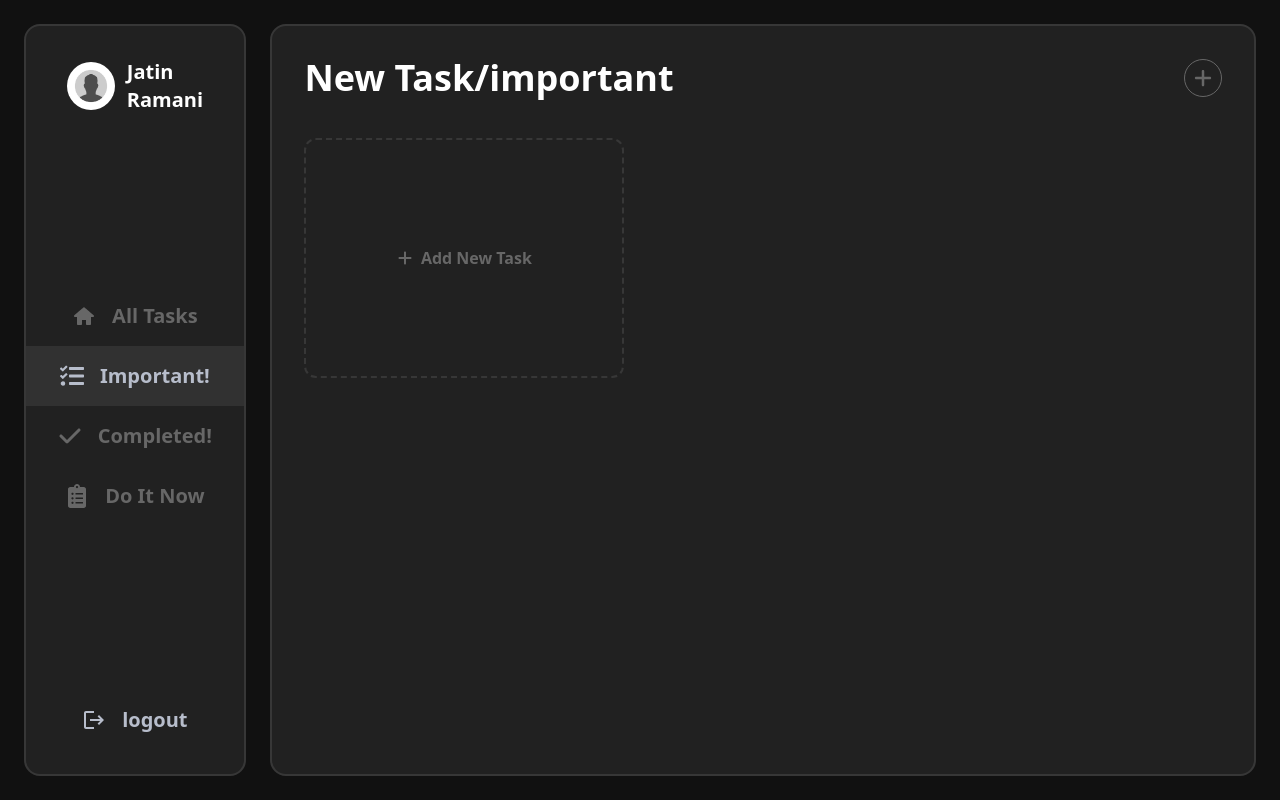
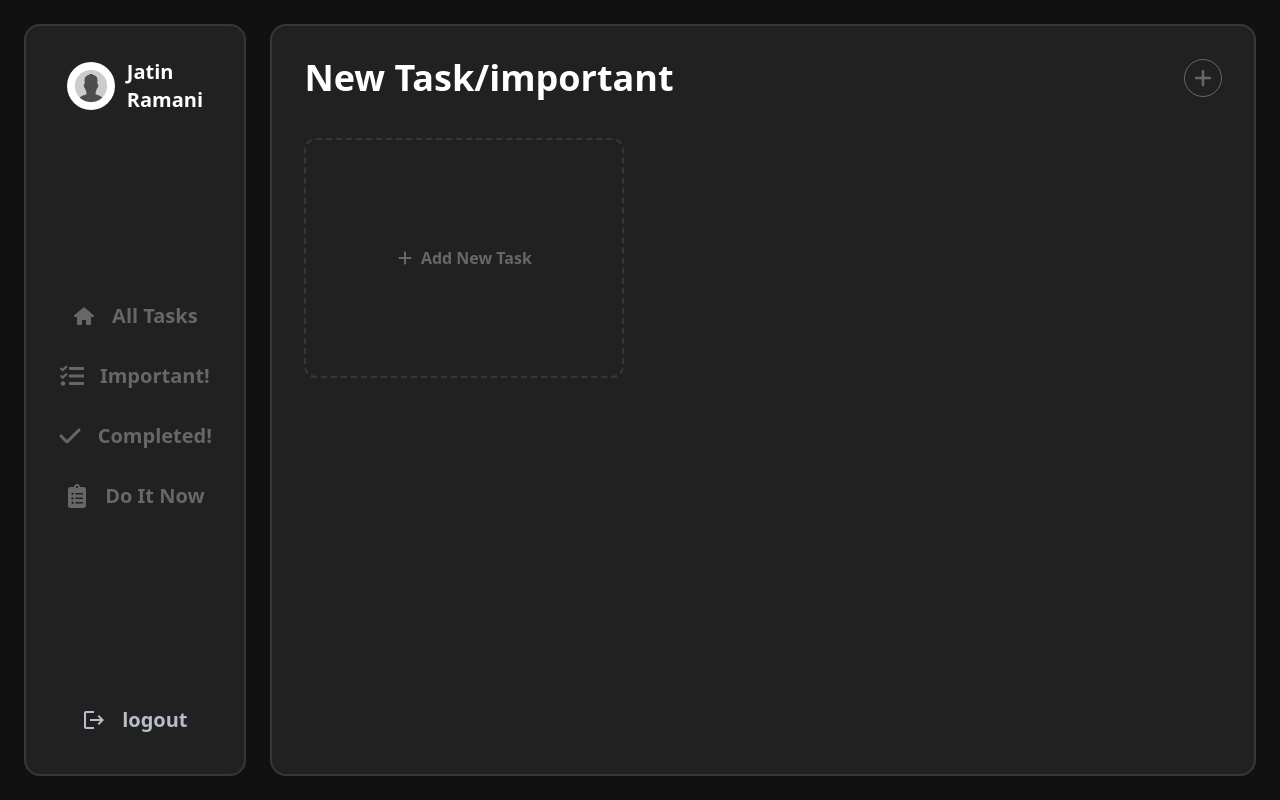
Before and after one commit to jatinkumar022/new-task, a React (Vite) app: page /new-task/important in a window 1280 px wide. Built offline with nearby package versions, Linux system fonts and the light colour scheme.

Commit message:
new path

```diff
--- a/src/components/Sidebar.tsx
+++ b/src/components/Sidebar.tsx
@@ -30,7 +30,7 @@ const Sidebar = () => {
             <h3 className=" md:block hidden">All Tasks</h3>
           </NavLink>
           <NavLink
-            to={"important"}
+            to={"new-task/important"}
             className={({ isActive }) =>
               isActive
                 ? "flex justify-center items-center gap-4 text-xl py-4 duration-300 bg-task-color text-icons-color"
@@ -41,7 +41,7 @@ const Sidebar = () => {
             <h3 className=" md:block hidden ">Important!</h3>
           </NavLink>
           <NavLink
-            to={"completed"}
+            to={"new-task/completed"}
             className={({ isActive }) =>
               isActive
                 ? "flex justify-center items-center gap-4 text-xl py-4 duration-300 bg-task-color text-icons-color"
@@ -52,7 +52,7 @@ const Sidebar = () => {
             <h3 className="md:block hidden ">Completed!</h3>
           </NavLink>
           <NavLink
-            to={"do-it-now"}
+            to={"new-task/do-it-now"}
             className={({ isActive }) =>
               isActive
                 ? "flex justify-center items-center gap-4 text-xl py-4 duration-300 bg-task-color text-icons-color "
```
